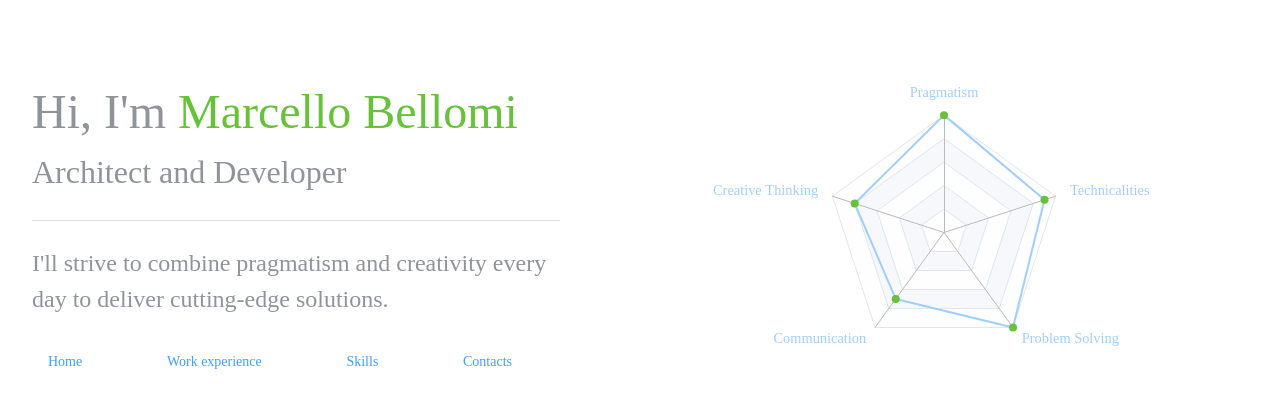
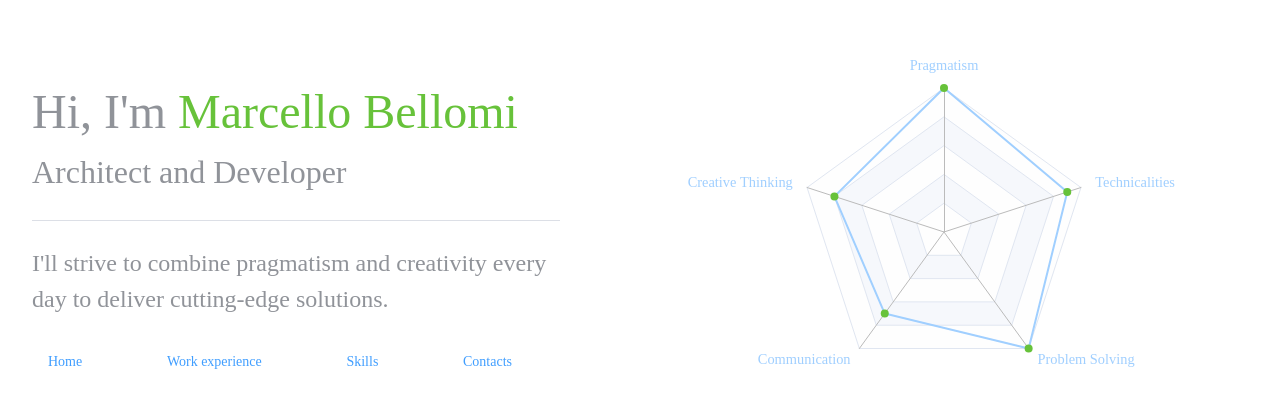
Before and after one commit to bellomimarc/bellomimarc.github.io, a Vue app in the folder profile/: page / in a window 1280 px wide. Shown: the part 168-576 px from the top of the page. Built offline with nearby package versions, Linux system fonts and the light colour scheme.

Commit message:
fix echarts error

```diff
--- a/profile/src/components/SoftSkills.vue
+++ b/profile/src/components/SoftSkills.vue
@@ -53,6 +53,8 @@ onMounted(() => {
 #softskills {
     width: 100%;
     height: 100%;
+    min-width: 100px;
+    min-height: 20rem;
     margin: 2rem auto;
 }
 </style>
```
